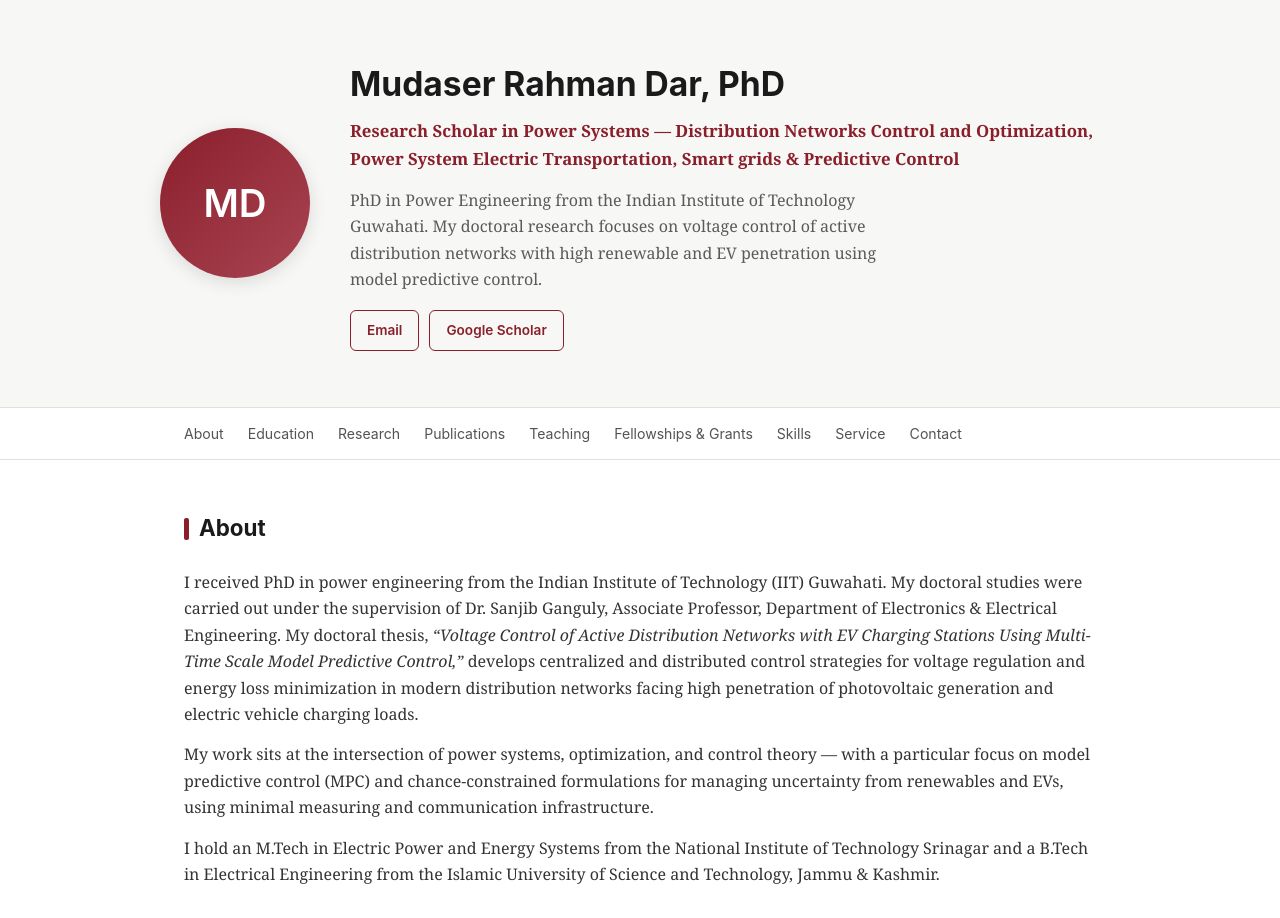
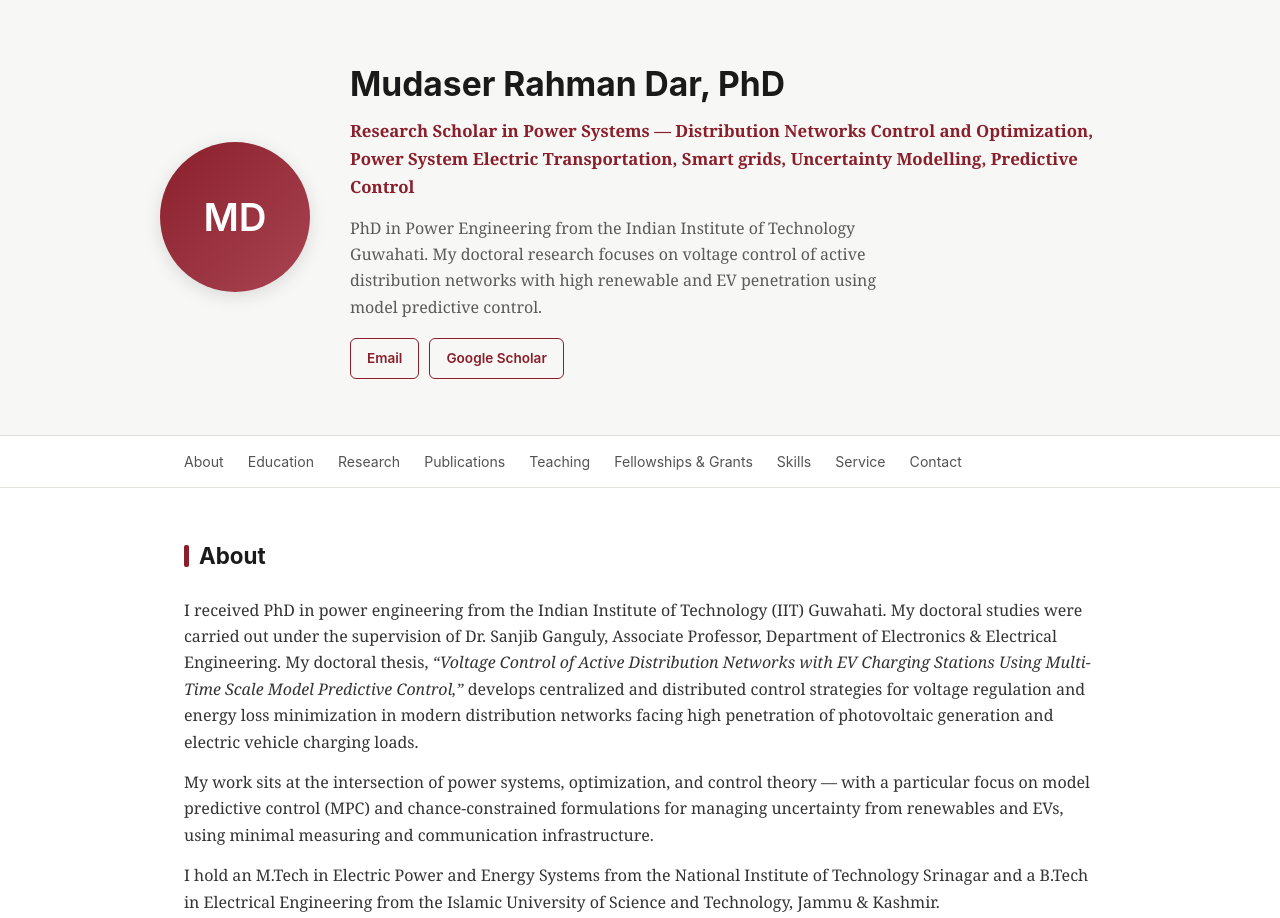
Before and after one commit to darmudaser2411/darmudaser, a plain HTML site: page index.html in a window 1280 px wide. Shown: the top 918 px of the page. Drawn offline with Linux system fonts and the light colour scheme.

Commit message:
Update title line in index.html with new topics

```diff
--- a/index.html
+++ b/index.html
@@ -290,7 +290,7 @@
     <div class="photo">MD</div>
     <div class="hero-text">
       <h1>Mudaser Rahman Dar, PhD</h1>
-      <div class="title-line"> Research Scholar in Power Systems &mdash; Distribution Networks Control and Optimization, Power System Electric Transportation, Smart grids &amp; Predictive Control</div>
+      <div class="title-line"> Research Scholar in Power Systems &mdash; Distribution Networks Control and Optimization, Power System Electric Transportation, Smart grids, Uncertainty Modelling, Predictive Control</div>
       <p class="tagline">PhD in Power Engineering from the Indian Institute of Technology Guwahati. My doctoral research focuses on voltage control of active distribution networks with high renewable and EV penetration using model predictive control.</p>
       <div class="hero-links">
         <a class="btn" href="mailto:darmudaser2411@gmail.com">Email</a>
```
